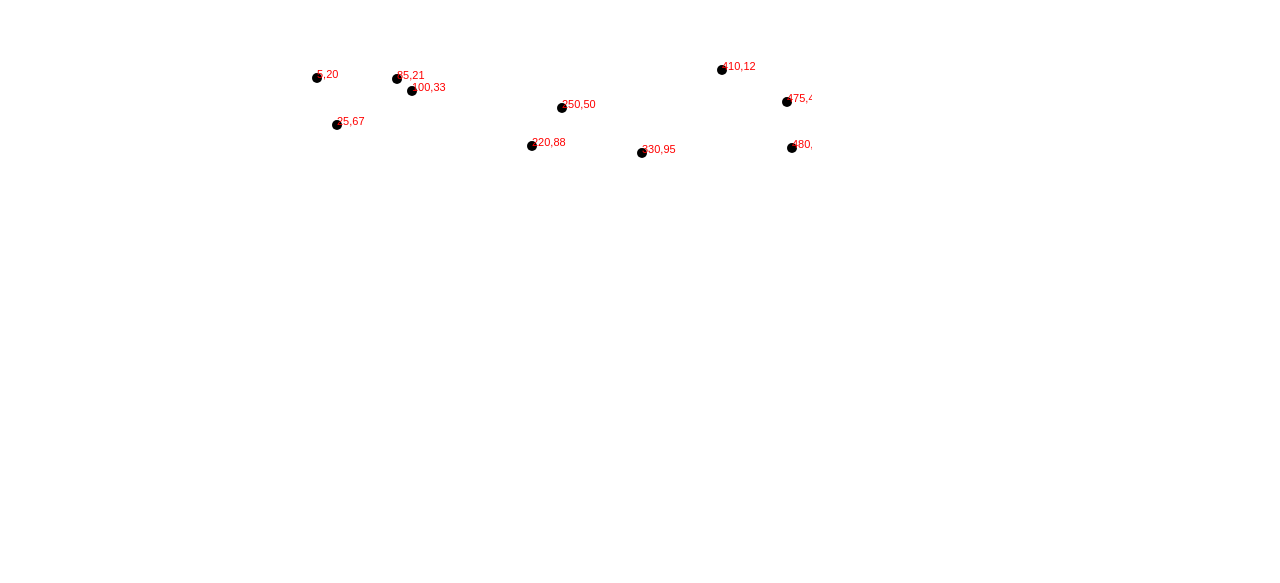
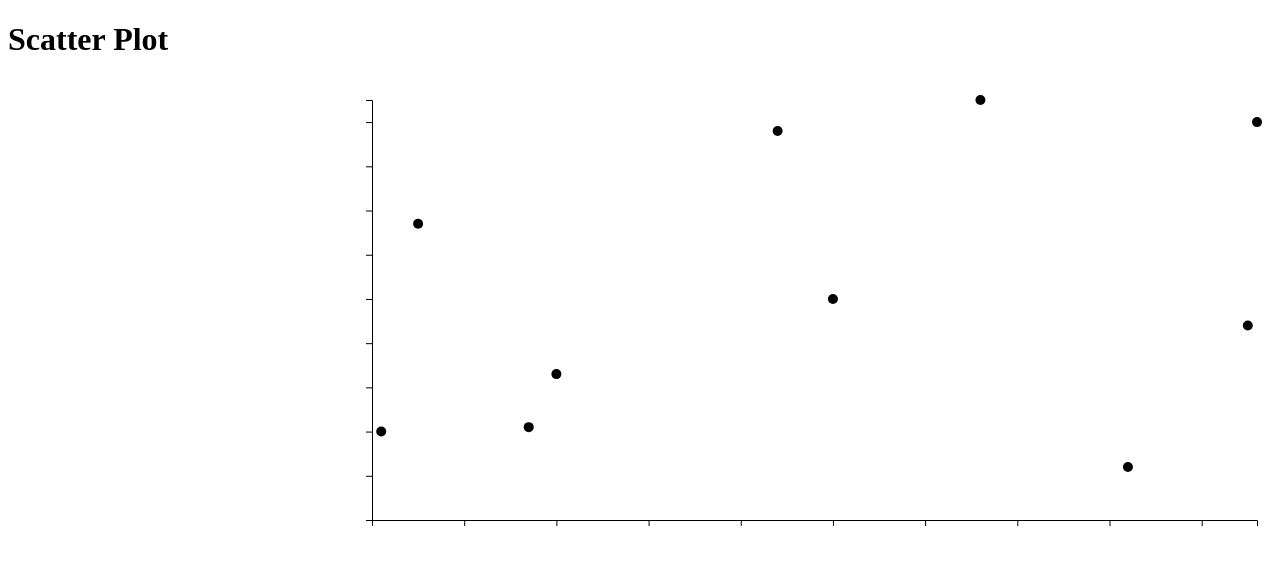
Before and after one commit to StefanTan18/SoftDev2, a plain HTML site: page 15_svg/index.html in a window 1280 px wide. Drawn offline with nearby package versions, Linux system fonts and the light colour scheme; files that its build step writes are made by us from their sources.

Commit message:
added 15_svg

```diff
--- a/15_svg/index.html
+++ b/15_svg/index.html
@@ -1,8 +1,8 @@
 <!--
 Team 3D D3 -- Puneet Johal & Stefan Tan
 SoftDev2 pd8
-K13 -- Diving Deeper Into D3
-2019-03-19
+K15 -- Scattered
+2019-03-21
 -->
 
 <!DOCTYPE html>
@@ -10,6 +10,7 @@ K13 -- Diving Deeper Into D3
   <head>
     <meta charset="utf-8">
     <link rel="stylesheet" type="text/css" href="style.css">
+    <h1>Scatter Plot</h1>
   </head>
   <svg class="chart"></svg>
   <script src="http://d3js.org/d3.v5.min.js"></script>
--- a/15_svg/script.js
+++ b/15_svg/script.js
@@ -1,49 +1,69 @@
-var w = 500;
-var h = 100;
+/*
+Team 3D D3 -- Puneet Johal & Stefan Tan
+SoftDev2 pd8
+K15 -- Scattered
+2019-03-21
+*/
 
-var dataset = [
-    [ 5,     20 ],
-    [ 480,   90 ],
-    [ 250,   50 ],
-    [ 100,   33 ],
-    [ 330,   95 ],
-    [ 410,   12 ],
-    [ 475,   44 ],
-    [ 25,    67 ],
-    [ 85,    21 ],
-    [ 220,   88 ]
+var data = [
+    [ 5, 20 ],
+    [ 480, 90 ],
+    [ 250, 50 ],
+    [ 100, 33 ],
+    [ 330, 95 ],
+    [ 410, 12 ],
+    [ 475, 44 ],
+    [ 25, 67 ],
+    [ 85, 21 ],
+    [ 220, 88 ]
 ];
 
-//Create SVG element
-var svg = d3.select("body")
-    .append("svg")
-    .attr("width", w)
-    .attr("height", h);
 
-var dot = svg.selectAll("circle")
-    .data(dataset)
+var margin = {top: 20, right: 15, bottom: 60, left: 60}
+var width = 960 - margin.left - margin.right
+var height = 500 - margin.top - margin.bottom;
+
+var x = d3.scaleLinear()
+    .domain([0, d3.max(data, function(d) { return d[0]; })])
+    .range([ 0, width ]);
+
+var y = d3.scaleLinear()
+    .domain([0, d3.max(data, function(d) { return d[1]; })])
+    .range([ height, 0 ]);
+
+var chart = d3.select('body')
+    .append('svg')
+    .attr('width', width + margin.right + margin.left)
+    .attr('height', height + margin.top + margin.bottom)
+    .attr('class', 'chart')
+
+var main = chart.append('g')
+    .attr('transform', 'translate(' + margin.left + ',' + margin.top + ')')
+    .attr('width', width)
+    .attr('height', height)
+    .attr('class', 'main')
+
+// draw the x axis
+var xAxis = d3.axisBottom(x);
+
+main.append('g')
+    .attr('transform', 'translate(0,' + height + ')')
+    .attr('class', 'main axis date')
+    .call(xAxis);
+
+// draw the y axis
+var yAxis = d3.axisLeft(y);
+
+main.append('g')
+    .attr('transform', 'translate(0,0)')
+    .attr('class', 'main axis date')
+    .call(yAxis);
+
+var g = main.append("g");
+
+g.selectAll("dots")
+    .data(data)
     .enter().append("circle")
-    .attr("cx", function(d) {
-	return d[0];
-    })
-    .attr("cy", function(d) {
-	return d[1];
-    })
+    .attr("cx", function (d,i) { return x(d[0]); } )
+    .attr("cy", function (d) { return y(d[1]); } )
     .attr("r", 5);
-
-var text = svg.selectAll("text")
-    .data(dataset)
-    .enter()
-    .append("text")
-    .text(function(d) {
-	return d[0] + "," + d[1];
-    })
-    .attr("x", function(d) {
-	return d[0];
-    })
-    .attr("y", function(d) {
-	return d[1];
-    })
-    .attr("font-family", "sans-serif")
-    .attr("font-size", "11px")
-    .attr("fill", "red");
```
